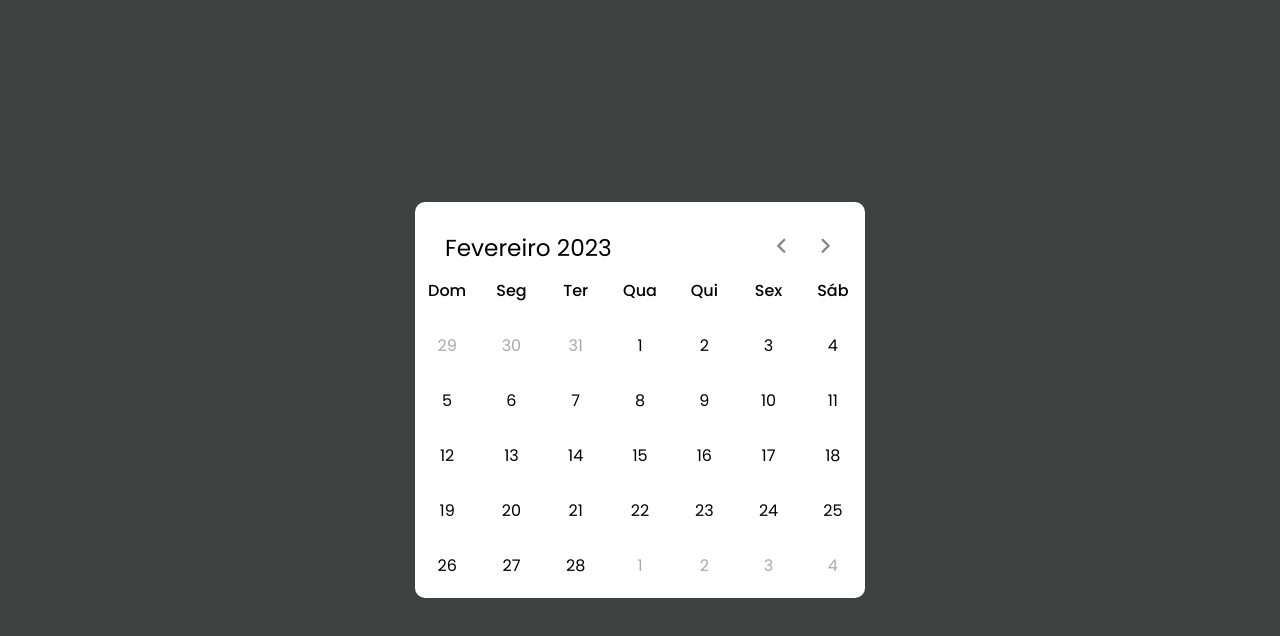
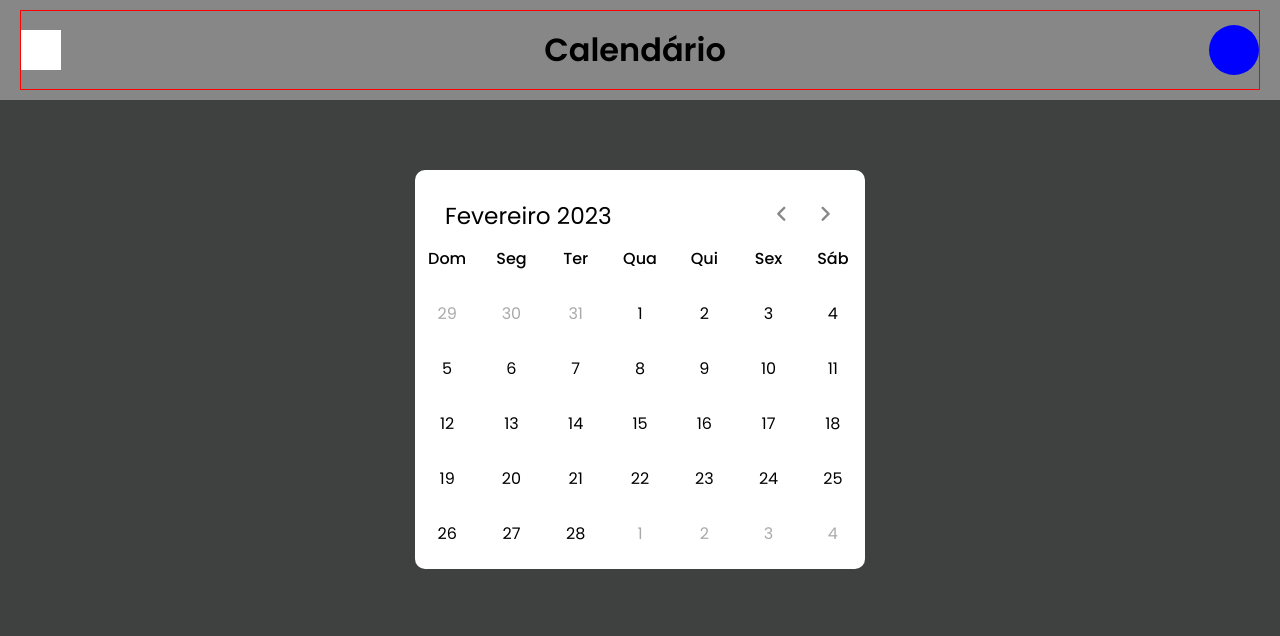
Before and after one commit to obrunoroxo/Projeto1-NappAcademy, a plain HTML site: page index.html in a window 1280 px wide. Drawn offline with nearby package versions, Linux system fonts and the light colour scheme.

Commit message:
Ralizando alguns ajustes no index.html e dando inicio na barra de menu.

```diff
--- a/index.html
+++ b/index.html
@@ -12,15 +12,22 @@
 </head>
 
 <body>
+    <header>
+        <div class="header-container">
+            <div class="menu-hamburguer"></div>
+            <h1>Calendário</h1>
+            <div class="perfil-photo"></div>
+        </div>
+    </header>
 
     <div class="wrapper">
-        <header>
+        <div class="header-calendar">
             <p class="current-date"></p>
             <div class="icons">
                 <span id="prev" class="material-symbols-rounded">chevron_left</span>
                 <span id="next" class="material-symbols-rounded">chevron_right</span>
             </div>
-        </header>
+        </div class="header-calendar">
         <div class="calendar">
             <ul class="weeks">
                 <li>Dom</li>
--- a/script.js
+++ b/script.js
@@ -41,13 +41,13 @@ prevNextIcon.forEach(icon => {
     icon.addEventListener("click", () =>{ // adding click event on both icons
         // if clicked icon is previous icon then decrement current month by 1 else increment it by 1
         if (icon.id === "next") {
-            currMonth = currMonth + 1
-            if (currMonth > 0){
+            currMonth += 1
+            if (currMonth > 11){
                 currYear += 1
                 currMonth = 0
             }
         } else {
-            currMonth = currMonth -1
+            currMonth -= 1
             if (currMonth < 0){
                 currYear -= 1
                 currMonth = 11
--- a/style.css
+++ b/style.css
@@ -10,31 +10,60 @@
 }
 
 body {
-    display: flex;
-    align-items: center;
-    justify-content: center;
     min-height: 100vh;
     background: #3F4140;
 }
 
+header {
+    width: 100%;
+    height: 100px;
+    background-color: #878787;
+    padding: 10px 20px 0 20px;
+}
+
+.menu-hamburguer {
+    width: 40px;
+    height: 40px;
+    background-color: #fff;
+}
+
+.header-container {
+    width: 100%;
+    height: 80px;
+    margin: 0 auto;
+    border: 1px solid red;
+    display: flex;
+    align-items: center;
+    justify-content: space-between;
+}
+
+.perfil-photo {
+    width: 50px;
+    height: 50px;
+    border-radius: 50%;
+    background-color: blue;
+}
+
 .wrapper {
     width: 450px;
+    padding-bottom: 3px;
     background: #ffff;
     border-radius: 10px;
+    margin: 70px auto 0 auto;
 }
 
-.wrapper header {
+.header-calendar {
     display: flex;
     align-items: center;
     padding: 25px 30px 10px;
     justify-content: space-between;
 }
 
-header .current-date {
+.header-calendar .current-date {
     font-size: 1.45rem;
 }
 
-header .icons span{
+.header-calendar .icons span{
     height: 38px;
     width: 38px;
     color: #878787;
@@ -46,11 +75,11 @@ header .icons span{
     border-radius: 50%;
 }
 
-header .icons span:hover {
+.header-calendar .icons span:hover {
     background: #f2f2f2;
 }
 
-header .icons span:last-child {
+.header-calendar .icons span:last-child {
     margin-right: -10px;
 }
 
```
Also changed, not shown: scripts.js (line endings or trailing spaces).
